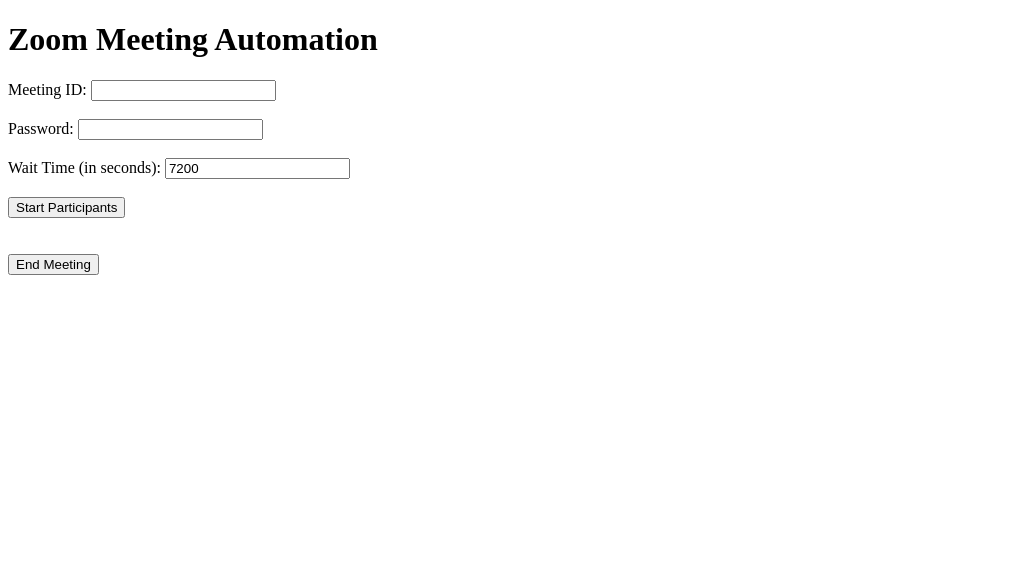
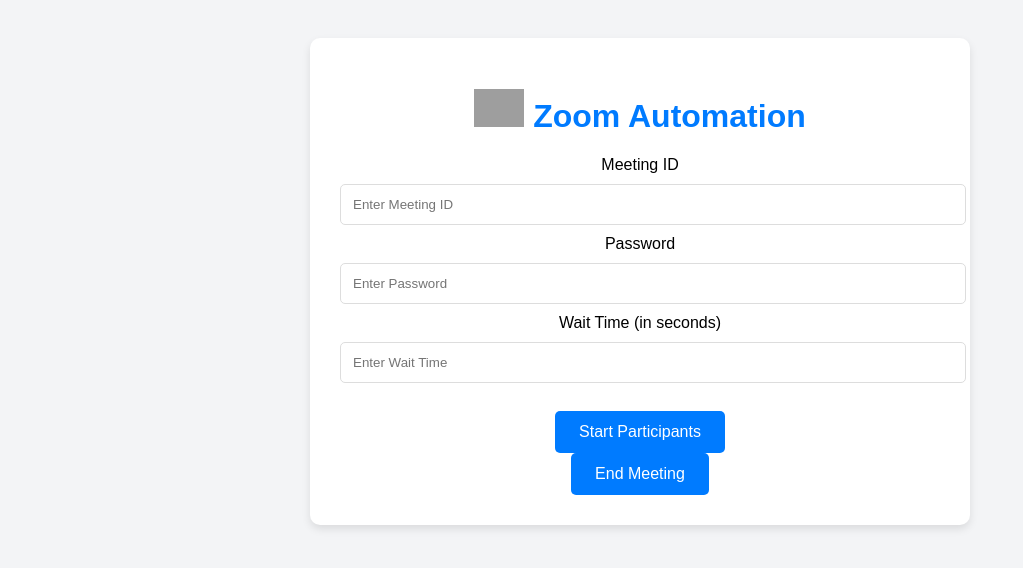
Before and after one commit to Junaid4ever/Render1, a Flask app: page / in a window 1280 px wide. Shown: the top 568 px of the page, without its empty margins (0-1023 px from the left). Run offline with Flask 3, Linux system fonts and the light colour scheme; grey boxes are pictures that could not be loaded.

Commit message:
Update index.html

```diff
--- a/templates/index.html
+++ b/templates/index.html
@@ -4,59 +4,125 @@
     <meta charset="UTF-8">
     <meta name="viewport" content="width=device-width, initial-scale=1.0">
     <title>Zoom Meeting Automation</title>
+    <link rel="stylesheet" href="https://cdnjs.cloudflare.com/ajax/libs/font-awesome/6.0.0-beta3/css/all.min.css">
+    <style>
+        body {
+            font-family: Arial, sans-serif;
+            text-align: center;
+            padding: 30px;
+            background-color: #f3f4f6;
+        }
+
+        .container {
+            width: 100%;
+            max-width: 600px;
+            margin: 0 auto;
+            background-color: white;
+            padding: 30px;
+            border-radius: 10px;
+            box-shadow: 0 4px 8px rgba(0, 0, 0, 0.1);
+        }
+
+        h1 {
+            color: #007bff;
+        }
+
+        input[type="text"], input[type="password"] {
+            width: 100%;
+            padding: 12px;
+            margin: 10px 0;
+            border-radius: 5px;
+            border: 1px solid #ddd;
+        }
+
+        button {
+            padding: 12px 24px;
+            background-color: #007bff;
+            color: white;
+            border: none;
+            border-radius: 5px;
+            cursor: pointer;
+            font-size: 16px;
+        }
+
+        button:hover {
+            background-color: #0056b3;
+        }
+
+        .zoom-logo {
+            width: 50px;
+            height: auto;
+        }
+
+        .loading {
+            display: none;
+            animation: spin 2s linear infinite;
+        }
+
+        @keyframes spin {
+            0% { transform: rotate(0deg); }
+            100% { transform: rotate(360deg); }
+        }
+    </style>
 </head>
 <body>
-    <h1>Zoom Meeting Automation</h1>
-    <form id="startForm">
-        <label for="meetingcode">Meeting ID:</label>
-        <input type="text" id="meetingcode" required>
-        <br><br>
-        <label for="passcode">Password:</label>
-        <input type="password" id="passcode" required>
-        <br><br>
-        <label for="wait_time">Wait Time (in seconds):</label>
-        <input type="number" id="wait_time" value="7200">
-        <br><br>
-        <button type="submit">Start Participants</button>
-    </form>
 
-    <br><br>
-    <button id="endBtn">End Meeting</button>
+    <div class="container">
+        <h1><img src="https://upload.wikimedia.org/wikipedia/commons/a/a2/Zoom_communications_logo.svg" alt="Zoom Logo" class="zoom-logo"> Zoom Automation</h1>
+
+        <div id="loading" class="loading">
+            <i class="fa fa-spinner fa-spin"></i> Please Wait...
+        </div>
+
+        <form id="meetingForm">
+            <label for="meetingid">Meeting ID</label><br>
+            <input type="text" id="meetingid" placeholder="Enter Meeting ID" required><br>
+
+            <label for="password">Password</label><br>
+            <input type="password" id="password" placeholder="Enter Password" required><br>
+
+            <label for="waittime">Wait Time (in seconds)</label><br>
+            <input type="text" id="waittime" placeholder="Enter Wait Time" required><br><br>
+
+            <button type="submit">Start Participants</button>
+        </form>
+
+        <button onclick="endMeeting()">End Meeting</button>
+    </div>
 
     <script>
-        // Start participants
-        document.getElementById('startForm').addEventListener('submit', function(event) {
-            event.preventDefault();
+        const meetingForm = document.getElementById("meetingForm");
 
-            const meetingcode = document.getElementById('meetingcode').value;
-            const passcode = document.getElementById('passcode').value;
-            const wait_time = document.getElementById('wait_time').value;
+        meetingForm.addEventListener("submit", async (e) => {
+            e.preventDefault();
 
-            fetch('/start', {
-                method: 'POST',
-                headers: {
-                    'Content-Type': 'application/json'
-                },
-                body: JSON.stringify({
-                    meetingcode: meetingcode,
-                    passcode: passcode,
-                    wait_time: wait_time
-                })
-            })
-            .then(response => response.json())
-            .then(data => alert(data.message))
-            .catch(error => alert(error.message));
+            document.getElementById("loading").style.display = "block";
+
+            const meetingId = document.getElementById("meetingid").value;
+            const password = document.getElementById("password").value;
+            const waitTime = document.getElementById("waittime").value;
+
+            const response = await fetch(`/start?meetingid=${meetingId}&password=${password}&waittime=${waitTime}`, {
+                method: 'GET',
+            });
+
+            if (response.ok) {
+                alert("Participants started successfully!");
+            } else {
+                alert("Error starting participants.");
+            }
+
+            document.getElementById("loading").style.display = "none";
         });
 
-        // End meeting
-        document.getElementById('endBtn').addEventListener('click', function() {
-            fetch('/end', {
-                method: 'POST',
-            })
-            .then(response => response.json())
-            .then(data => alert(data.message))
-            .catch(error => alert(error.message));
-        });
+        function endMeeting() {
+            fetch('/end', { method: 'GET' })
+                .then(response => response.json())
+                .then(data => {
+                    alert(data.message);
+                });
+        }
     </script>
+
 </body>
 </html>
```
